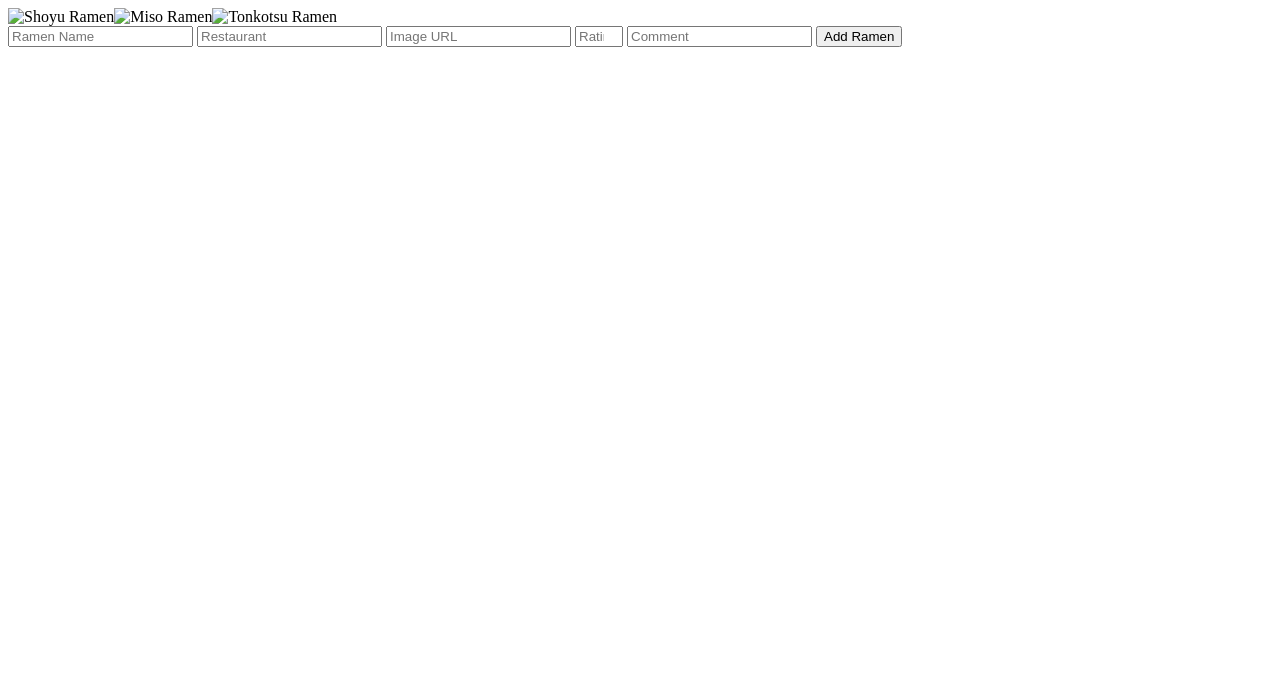
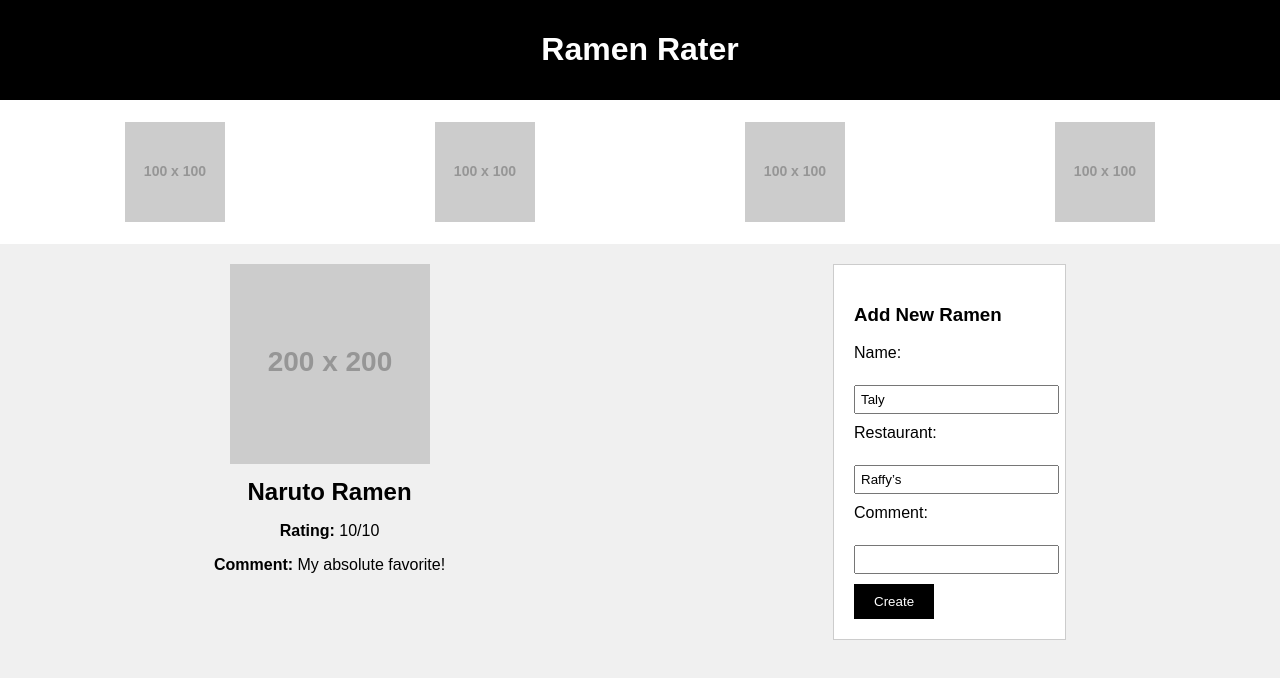
Before and after one commit to macharia80/ramen-rater, a plain HTML site: page index.html in a window 1280 px wide. Drawn offline with Linux system fonts and the light colour scheme; placeholder pictures from the web are drawn by us.

Commit message:
Your descriptive commit message

```diff
--- a/index.html
+++ b/index.html
@@ -3,19 +3,39 @@
 <head>
     <meta charset="UTF-8">
     <meta name="viewport" content="width=device-width, initial-scale=1.0">
-    <title>Ramen Rating App Project</title>
-    <script src="index.js"></script>
+    <title>Ramen Rater</title>
+    <link rel="stylesheet" href="styles.css">
 </head>
 <body>
-    <div id="ramen-menu"></div>
-    <form id="new-ramen">
-        <input type="text" id="name" placeholder="Ramen Name" required>
-        <input type="text" id="restaurant" placeholder="Restaurant" required>
-        <input type="text" id="image" placeholder="Image URL" required>
-        <input type="number" id="rating" min="1" max="5" placeholder="Rating" required>
-        <input type="text" id="comment" placeholder="Comment">
-        <button type="submit">Add Ramen</button>
-    </form>
-
+    <header>
+        <h1>Ramen Rater</h1>
+    </header>
+    <div class="gallery" id="gallery">
+        <img src="https://via.placeholder.com/100?text=Ramen+1" alt="Ramen 1" data-name="Ramen 1" data-rating="8/10" data-comment="Pretty good!">
+        <img src="https://via.placeholder.com/100?text=Ramen+2" alt="Ramen 2" data-name="Ramen 2" data-rating="7/10" data-comment="Nice flavor">
+        <img src="https://via.placeholder.com/100?text=Ramen+3" alt="Ramen 3" data-name="Ramen 3" data-rating="9/10" data-comment="Highly recommend">
+        <img src="https://via.placeholder.com/100?text=Ramen+4" alt="Ramen 4" data-name="Ramen 4" data-rating="6/10" data-comment="Okay">
+    </div>
+    <div class="main-content">
+        <div class="ramen-detail" id="ramenDetail">
+            <img src="https://via.placeholder.com/200?text=Naruto+Ramen" alt="Naruto Ramen" id="detailImage">
+            <h2 id="detailName">Naruto Ramen</h2>
+            <p><strong>Rating:</strong> <span id="detailRating">10/10</span></p>
+            <p><strong>Comment:</strong> <span id="detailComment">My absolute favorite!</span></p>
+        </div>
+        <div class="add-ramen-form">
+            <h3>Add New Ramen</h3>
+            <form id="ramenForm">
+                <label for="name">Name:</label><br>
+                <input type="text" id="name" value="Taly" readonly><br>
+                <label for="restaurant">Restaurant:</label><br>
+                <input type="text" id="restaurant" value="Raffy’s" readonly><br>
+                <label for="comment">Comment:</label><br>
+                <input type="text" id="newComment"><br>
+                <button type="submit">Create</button>
+            </form>
+        </div>
+    </div>
+    <script src="script.js"></script>
 </body>
 </html>
--- /dev/null
+++ b/styles.css
@@ -0,0 +1,82 @@
+body {
+    font-family: Arial, sans-serif;
+    margin: 0;
+    padding: 0;
+    background-color: #f0f0f0;
+}
+
+header {
+    background-color: #000;
+    color: #fff;
+    text-align: center;
+    padding: 10px 0;
+}
+
+.gallery {
+    display: flex;
+    justify-content: space-around;
+    padding: 20px;
+    background-color: #fff;
+}
+
+.gallery img {
+    width: 100px;
+    height: 100px;
+    object-fit: cover;
+    cursor: pointer;
+    border: 2px solid #fff;
+}
+
+.gallery img:hover {
+    border-color: #000;
+}
+
+.main-content {
+    display: flex;
+    justify-content: space-around;
+    padding: 20px;
+}
+
+.ramen-detail {
+    text-align: center;
+}
+
+.ramen-detail img {
+    width: 200px;
+    height: 200px;
+    object-fit: cover;
+}
+
+.ramen-detail h2 {
+    margin: 10px 0;
+}
+
+.add-ramen-form {
+    background-color: #fff;
+    padding: 20px;
+    border: 1px solid #ccc;
+}
+
+.add-ramen-form label {
+    display: block;
+    margin-top: 10px;
+}
+
+.add-ramen-form input {
+    width: 100%;
+    padding: 5px;
+    margin-top: 5px;
+}
+
+.add-ramen-form button {
+    background-color: #000;
+    color: #fff;
+    padding: 10px 20px;
+    border: none;
+    margin-top: 10px;
+    cursor: pointer;
+}
+
+.add-ramen-form button:hover {
+    background-color: #333;
+}
```
